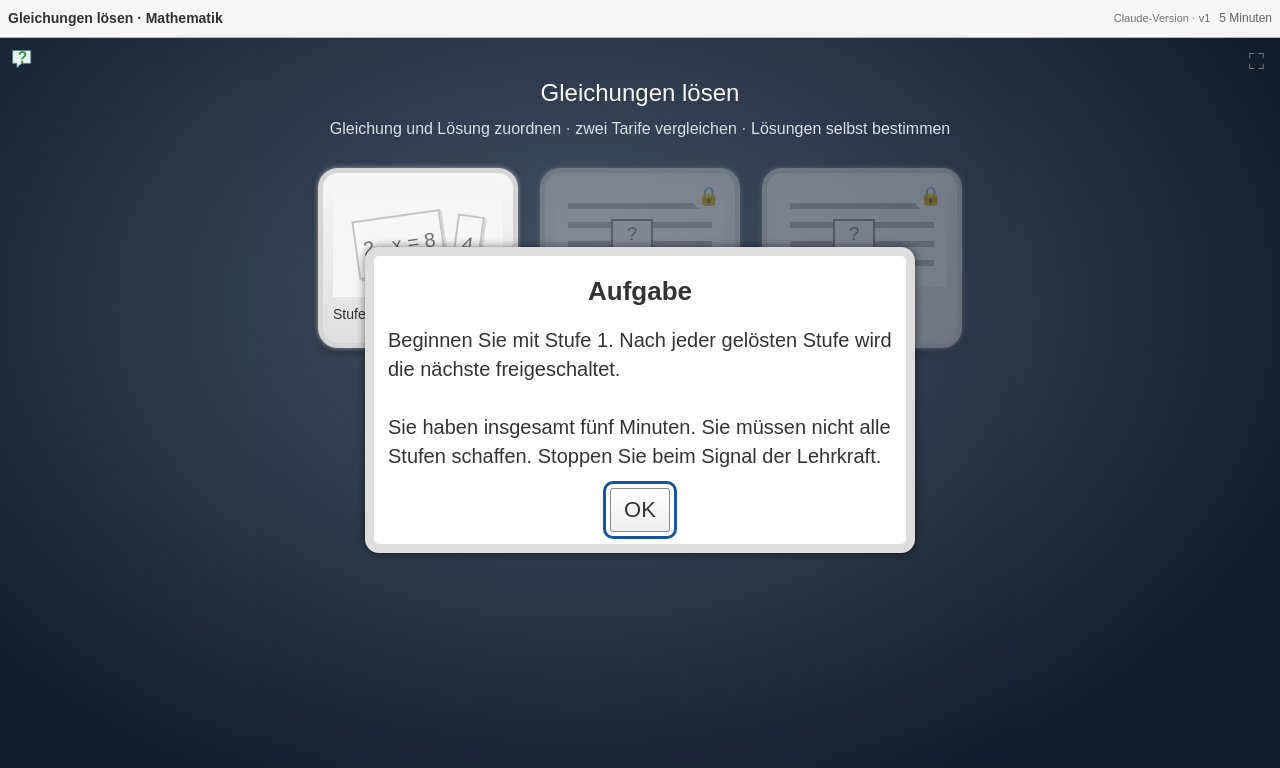
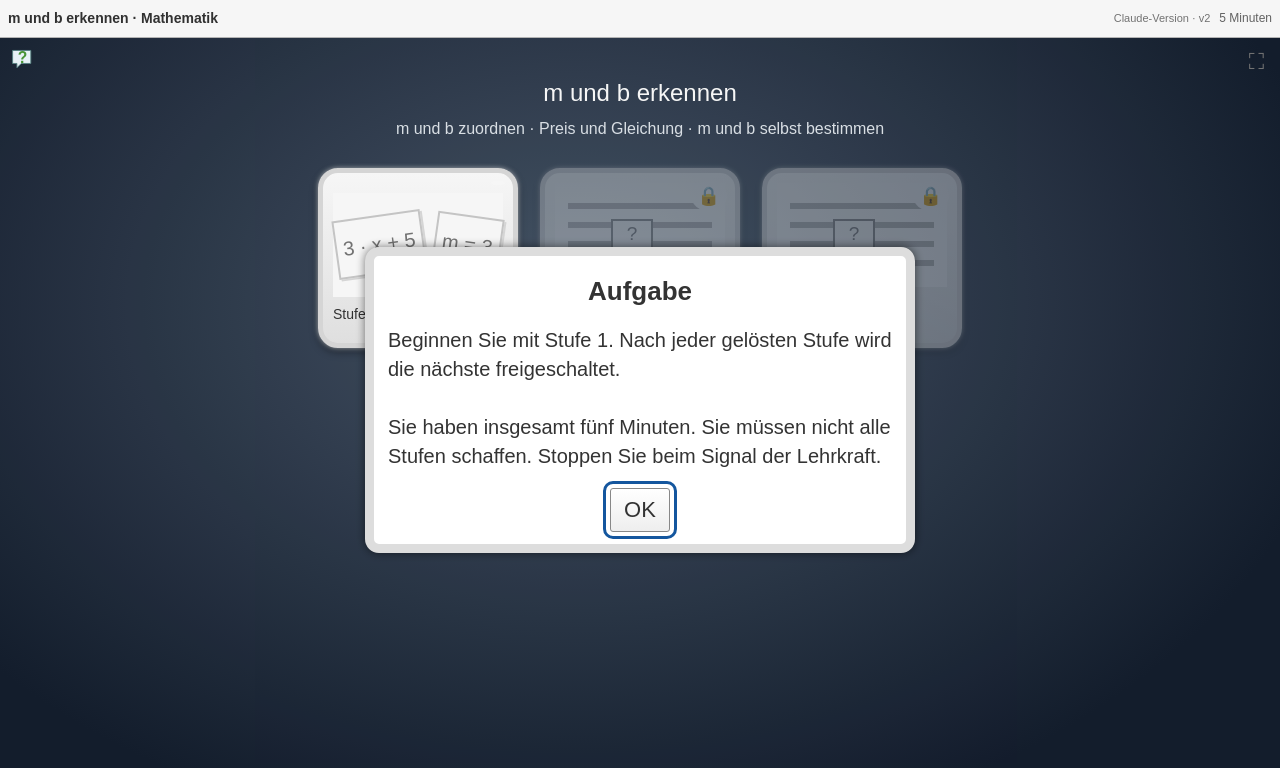
Before and after one commit to tonchime/lernspiele, a plain HTML site: page spiele/2026-11-27-schnittpunkt/index.html in a window 1280 px wide. Drawn offline with Linux system fonts and the light colour scheme.

Commit message:
Spiel 2026-11-27-schnittpunkt: m und b erkennen (Claude-Version v2)
Neuer Inhalt nach Tonys Auftrag vom 18.11.2026: Das Einstiegsspiel frischt
auf, was die Stunde zum Schnittpunkt braucht (m und b erkennen).
Stufe 1: Gleichung oder Preisangabe und "m = ..., b = ..." zuordnen.
Stufe 2: E-Bike mieten (m, b, Gleichung, Werte, Fehler finden).
Stufe 3: m und b selbst bestimmen, für Schnelle zwei Tarife.
Bisheriger Inhalt (v1): Gleichungen lösen. Ordner und Schülerlink bleiben.
Nur der Inhaltsblock und die README-Zeile sind geändert.

Co-Authored-By: Claude Fable 5.2 <noreply@anthropic.com>
Claude-Session: https://claude.ai/code/session_0193msTwS7i7U1tX56zWDHRZ

```diff
--- a/spiele/2026-11-27-schnittpunkt/index.html
+++ b/spiele/2026-11-27-schnittpunkt/index.html
@@ -21,45 +21,46 @@
    - Stufe 1: höchstens 6 Paare, damit alles ohne Scrollen auf das Handy passt.
    =================================================================== */
 const SPIEL={
-  titel:"Gleichungen lösen",                     // Spieltitel
+  titel:"m und b erkennen",                      // Spieltitel
   fach:"Mathematik",
-  untertitel:"Gleichung und Lösung zuordnen · zwei Tarife vergleichen · Lösungen selbst bestimmen",
+  untertitel:"m und b zuordnen · Preis und Gleichung · m und b selbst bestimmen",
   datum:"2026-11-27",                            // Unterrichtsdatum
-  version:"Claude-Version · v1",                 // sichtbare Versionsmarke oben rechts
-  beispielkarten:["2\u00a0·\u00a0x\u00a0=\u00a08","4"],   // die zwei Mini-Karten auf der Kachel von Stufe 1 (kurz und mit festen Leerzeichen, damit auf dem Handy nichts umbricht)
+  version:"Claude-Version · v2",                 // sichtbare Versionsmarke oben rechts
+  beispielkarten:["3\u00a0·\u00a0x\u00a0+\u00a05","m\u00a0=\u00a03"],   // die zwei Mini-Karten auf der Kachel von Stufe 1 (kurz und mit festen Leerzeichen, damit auf dem Handy nichts umbricht)
 
-  // Stufe 1: Paare zuordnen [linke Karte, passende Karte]
+  // Stufe 1: Paare zuordnen [linke Karte, passende Karte]; feste Leerzeichen (\\u00a0), damit die zweizeiligen Karten nach dem Komma umbrechen
   paare:[
-    ["2 · x − 6 = 0","x = 3"],
-    ["−4 · x + 20 = 0","x = 5"],
-    ["5 · x = 3 · x + 8","x = 4"],
-    ["4 · x + 12 = 6 · x","x = 6"],
-    ["3 · x + 2 = 2 · x + 9","x = 7"],
-    ["−2 · x + 8 = 2 · x","x = 2"]
+    ["f(x) = 2 · x + 4","m = 2 und b = 4"],
+    ["f(x) = 4 · x + 2","m = 4 und b = 2"],
+    ["f(x) = −2 · x + 8","m = −2 und b = 8"],
+    ["f(x) = 6 + 3 · x","m = 3 und b = 6"],
+    ["Grundpreis 10 €, je\u00a0GB\u00a02\u00a0€","m = 2 und b = 10"],
+    ["Anmeldung 0 €, je\u00a0Monat\u00a09\u00a0€","m = 9 und b = 0"]
   ],
 
   // Stufe 2: Zeilen mit Auswahllisten [Zeile, grauer Hinweis rechts (optional)]
   stufe2:[
-    ["Tarif A: 10&nbsp;€ Grundpreis und 2&nbsp;€ je GB"],
-    ["Tarif B: kein Grundpreis und 4&nbsp;€ je GB"],
-    ["2,5 GB kosten bei Tarif A [5 €|*15 €|12,50 €]"],
-    ["Bei 3 GB ist [Tarif A|*Tarif B|keiner] günstiger"],
-    ["Bei 8 GB ist [*Tarif A|Tarif B|keiner] günstiger"],
-    ["Gleich viel kosten beide bei [4 GB|6 GB|*5 GB]","ausprobieren"],
-    ["Fehler finden: Ein Mitschüler sagt, 6 GB kosten bei Tarif A 12&nbsp;€. Richtig sind [24 €|*22 €|16 €]","Grundpreis"]
+    ["E-Bike mieten: Grundpreis 6&nbsp;€ und 4&nbsp;€ je Stunde"],
+    ["Die Steigung ist m = [6|*4|10]"],
+    ["Der y-Achsenabschnitt ist b = [*6|4|0]"],
+    ["Die Gleichung lautet f(x) = [6 · x + 4|4 · x|*4 · x + 6]"],
+    ["Für 2,5 Stunden zahlen Sie [10 €|*16 €|19 €]"],
+    ["Mit 30&nbsp;€ können Sie [5|7,5|*6] Stunden fahren","rückwärts rechnen"],
+    ["Fehler finden: Ein Mitschüler sagt, bei f(x) = 3 + 5 · x ist m = 3. Richtig ist m = [*5|8|3]","Zahl vor dem x"],
+    ["Ein anderer Verleih nimmt keinen Grundpreis und 5&nbsp;€ je Stunde. Dort ist b = [5|*0|1]"]
   ],
 
   // Stufe 3: Aufgaben mit Eingabefeldern (nur Zahlen eingeben)
   stufe3:[
-    {gleichung:"Ein Guthaben von 60&nbsp;€ wird jeden Monat 5&nbsp;€ kleiner", schritte:["Nach 4 Monaten sind es noch {40} €","Leer ist es nach {12} Monaten"], loesungen:[]},
-    {gleichung:"Für welche Zahl x sind beide Seiten gleich groß?", schritte:["7 · x = 4 · x + 12 &nbsp; → &nbsp; x = {4}","3 · x + 10 = 5 · x &nbsp; → &nbsp; x = {5}"], loesungen:[]},
-    {gleichung:"Für Schnelle – Sie haben 40&nbsp;€ und sparen 10&nbsp;€ je Woche · Ihr Freund hat 100&nbsp;€ und spart 5&nbsp;€ je Woche", schritte:["Nach 4 Wochen haben Sie {80} €","Ihr Freund hat nach 4 Wochen {120} €","Gleich viel haben beide nach {12} Wochen","Im Heft: Ihr Freund spart jetzt auch 10&nbsp;€ je Woche. Wann haben beide gleich viel? Begründen Sie."], loesungen:[]}
+    {gleichung:"Lieferdienst: Liefergebühr 3&nbsp;€ und 8&nbsp;€ je Pizza", schritte:["m = {8}","b = {3}","4 Pizzen kosten mit Lieferung {35} €"], loesungen:[]},
+    {gleichung:"Eine Gerade geht durch (0 | 5) und (2 | 11)", schritte:["b = {5}","m = {3}","An der Stelle x = 20 hat sie den Wert {65}"], loesungen:[]},
+    {gleichung:"Für Schnelle – Tarif A: Grundpreis 12&nbsp;€ und 1&nbsp;€ je GB · Tarif B: kein Grundpreis und 3&nbsp;€ je GB", schritte:["Tarif A: m = {1} und b = {12}","Tarif B: m = {3} und b = {0}","4 GB kosten bei Tarif A {16} € und bei Tarif B {12} €","Gleich viel kosten beide bei {6} GB","Im Heft: Ab wie vielen GB ist Tarif A günstiger? Begründen Sie."], loesungen:[]}
   ],
 
   // Hilfetexte (Glühbirne) je Stufe
-  hilfe1:"Setzen Sie die Zahl für x ein. Rechnen Sie beide Seiten aus.\n5 · x = 3 · x + 8 mit x = 4: links 5 · 4 = 20, rechts 3 · 4 + 8 = 20.\nBeide Seiten sind gleich groß: Die Zahl passt.\nSteht rechts 0, muss auch links 0 herauskommen.",
-  hilfe2:"Kosten: Grundpreis plus Preis je GB mal Anzahl der GB.\nTarif A bei 3 GB: 10 + 2 · 3. Tarif B bei 3 GB: 4 · 3.\nGünstiger heißt: kostet weniger.\nGleich viel: beide Tarife für 4, 5 und 6 GB ausrechnen.\nFehler finden: Der Grundpreis kommt immer dazu.",
-  hilfe3:"Guthaben: jeden Monat 5 € weniger. Leer heißt 0 €.\nGleichungen: Zahlen ausprobieren oder auf beiden Seiten gleich viele x abziehen: 7 · x = 4 · x + 12 wird zu 3 · x = 12.\nFür Schnelle: Am Anfang fehlen Ihnen 60 €. Jede Woche holen Sie 5 € auf.\nGeben Sie nur die Zahl ein.\nIm Heft: Begründung ins Heft, Besprechung später."
+  hilfe1:"f(x) = m · x + b: m ist die Zahl vor dem x, b ist die Zahl ohne x.\nDie Reihenfolge ist egal: f(x) = 6 + 3 · x hat m = 3 und b = 6.\nDas Minus gehört zur Zahl: Bei −2 · x ist m = −2.\nIm Alltag: m ist die Änderung je Schritt (je GB, je Monat). b ist der Startwert (Grundpreis, Anmeldung).",
+  hilfe2:"m ist der Preis je Stunde, b ist der Grundpreis.\n2,5 Stunden: 4 · 2,5 + 6.\nRückwärts: erst den Grundpreis abziehen, dann durch den Preis je Stunde teilen.\nFehler finden: m ist die Zahl vor dem x, auch wenn sie hinten steht.\nKein Grundpreis: Bei x = 0 kostet es nichts.",
+  hilfe3:"Die Liefergebühr zahlen Sie einmal: Das ist b. Je Pizza kommt gleich viel dazu: Das ist m.\nGerade: Der Punkt mit x = 0 zeigt b. Von x = 0 bis x = 2 geht es 6 nach oben: m = 6 : 2.\nTarife: Kosten = m · x + b. Gleich viel: beide Tarife für 4, 5, 6 und 7 GB ausrechnen.\nGeben Sie nur die Zahl ein.\nIm Heft: Begründung ins Heft, Besprechung später."
 };
 /* ======================= ENDE DES INHALTSBLOCKS ===================== */
 </script>
```
Also changed, not shown: 1 other file.
